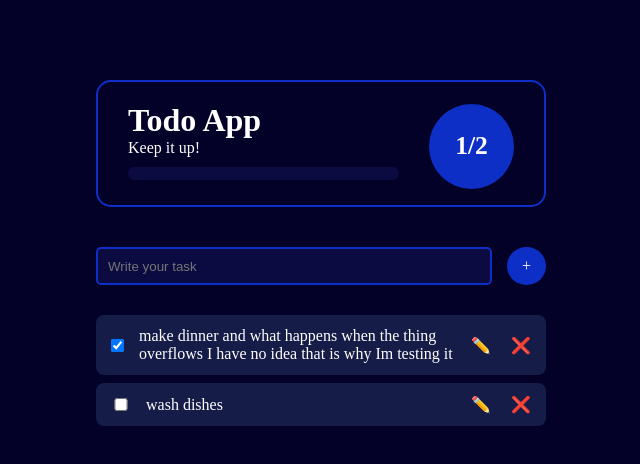
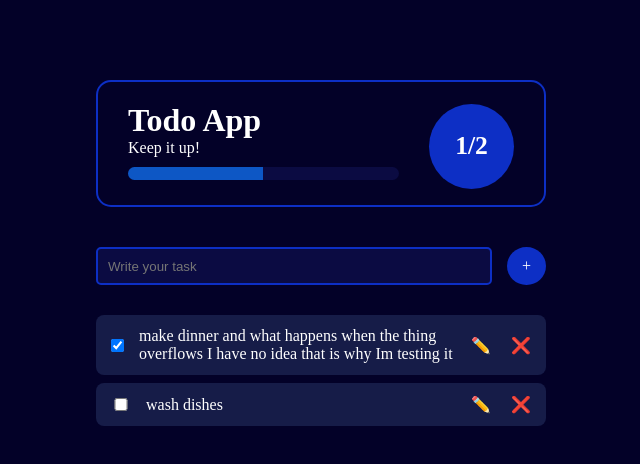
Before and after one commit to devkotarojan/react-fullstack, a React (Vite) app in the folder frontend/: page / in a window 1280 px wide. Shown: the top 464 px of the page, without its empty margins (319-959 px from the left). Built offline with nearby package versions, Linux system fonts and the light colour scheme.

Commit message:
css of progress bar

```diff
--- a/frontend/src/App.css
+++ b/frontend/src/App.css
@@ -24,6 +24,12 @@
   margin-top: 10px;
   margin-bottom: 10px;
   border-radius: 10px;
+  overflow:hidden;
+}
+.progress-bar {
+  height: 13px;
+  width: 50%;
+  background-color: rgb(13, 87, 197);
 }
 .todo-circle {
   background-color:rgb(13, 47, 197);
```
